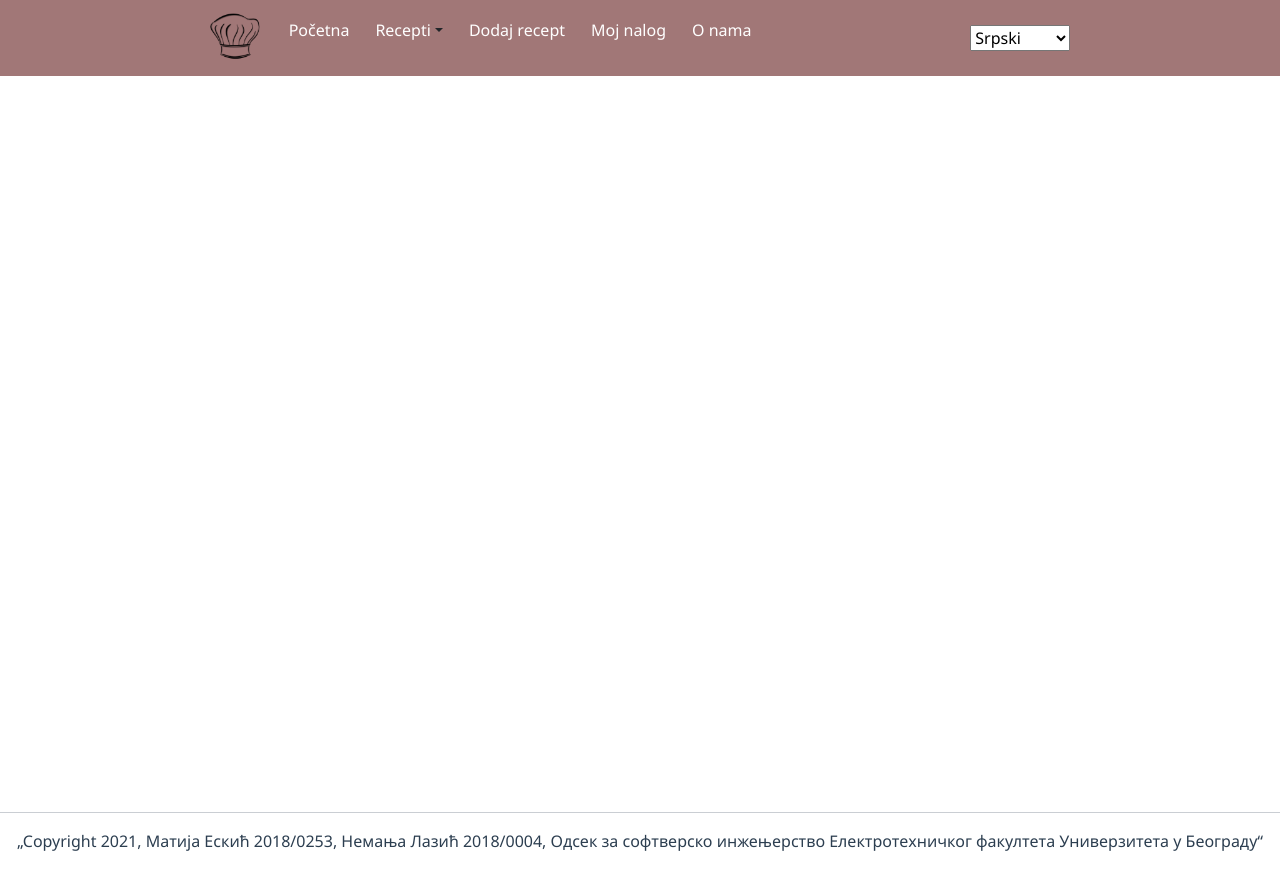
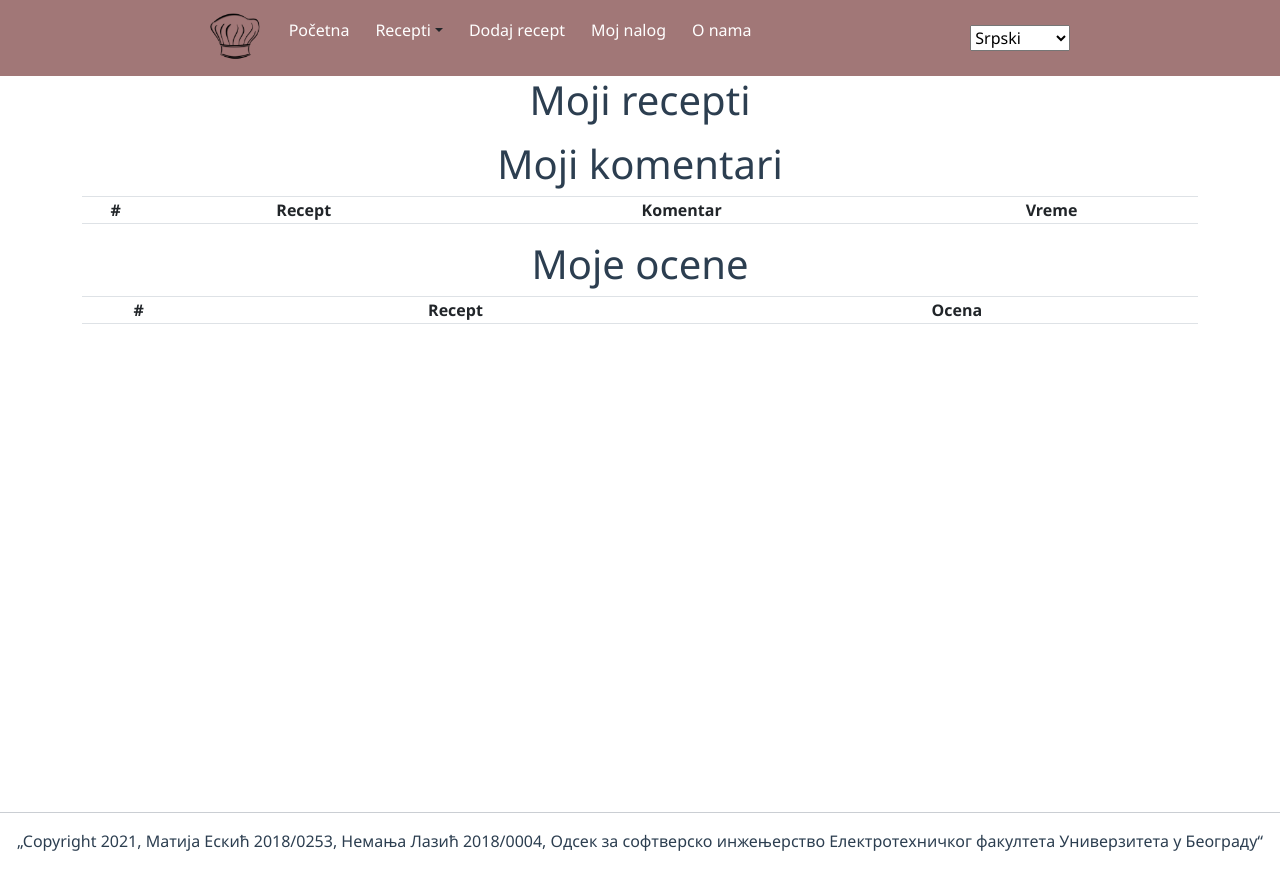
Before and after one commit to MatijaEskicWork/CookBook-App, a Vue app: page /nalog in a window 1280 px wide. Built offline with nearby package versions, Linux system fonts and the light colour scheme.

Commit message:
Moj nalog zapocet, treba da se stilizuje

```diff
--- a/src/components/Header.vue
+++ b/src/components/Header.vue
@@ -32,7 +32,7 @@
           </li>
           <li class="nav-item" style="user-select: auto;">
               <button class="btn">
-                  <router-link class="moj-nav-link" to="#">Moj nalog</router-link>
+                  <router-link class="moj-nav-link" to="/nalog">Moj nalog</router-link>
               </button>
           </li>
           <li class="nav-item" style="user-select: auto;">
--- a/src/router/index.js
+++ b/src/router/index.js
@@ -1,5 +1,6 @@
 import { createRouter, createWebHistory } from 'vue-router'
 import Pocetna from '../views/Pocetna.vue'
+import MojNalog from '../views/MojNalog.vue'
 
 const routes = [
   {
@@ -7,6 +8,15 @@ const routes = [
     name: 'Pocetna',
     component: Pocetna
   },
+  {
+    path: '/nalog',
+    name: 'MojNalog',
+    component: MojNalog
+  },
+  /*{
+    path: '/recept/:id',
+    name: 'Recept'
+  },*/
 
 ]
 
--- /dev/null
+++ b/src/views/MojNalog.vue
@@ -0,0 +1,117 @@
+<template>
+    <div class="row">
+        <div class="col-12">
+            <h1>Moji recepti</h1>
+            <ol id="lista-mojih-recepata">
+                <li v-for="recept in mojiRecepti" :key="recept.id">
+                    <router-link v-bind:to="'/recept/' + recept.id">{{recept.naziv}}</router-link>
+                </li>
+            </ol>
+        </div>
+    </div>
+    <div class="row">
+        <div class="col-12">
+            <h1>Moji komentari</h1>
+            <table class="table table-striped table-bordered">
+                <tr>
+                    <th>#</th>
+                    <th>Recept</th>
+                    <th>Komentar</th>
+                    <th>Vreme</th>
+                </tr>
+                <tr v-for="(komentar, index) in mojiKomentari" :key="index">
+                    <td>{{index + 1}}.</td>
+                    <td><router-link v-bind:to="'/recept/' + komentar.idRecepta">{{komentar.imeRecepta}}</router-link></td>
+                    <td>{{komentar.komentar}}</td>
+                    <td>{{komentar.vreme}}</td>
+                </tr>
+            </table>
+        </div>
+    </div>
+    <div class="row">
+        <div class="col-12">
+            <h1>Moje ocene</h1>
+            <table class="table table-striped table-bordered">
+                <tr>
+                    <th>#</th>
+                    <th>Recept</th>
+                    <th>Ocena</th>
+                </tr>
+                <tr v-for="(ocena, index) in mojeOcene" :key="index">
+                    <td>{{index + 1}}.</td>
+                    <td><router-link v-bind:to="'/recept/' + ocena.idRecepta">{{ocena.imeRecepta}}</router-link></td>
+                    <td>{{ocena.ocena}}</td>
+                </tr>
+            </table>
+        </div>
+    </div>
+</template>
+
+<style>
+    #lista-mojih-recepata{
+        text-align: left;
+    }
+</style>
+
+<script>
+export default {
+    name: 'MojNalog',
+    data() {
+        return{
+            mojiRecepti: [],
+            mojiKomentari: [],
+            mojeOcene: []
+        }
+    },
+    created(){
+        this.ucitajRecepte();
+        this.ucitajKomentare();
+        this.ucitajOcene();
+        //this.popuniStranicu();
+    },
+    methods: {
+        ucitajRecepte(){
+            if(localStorage.getItem('mojiRecepti') == null)
+            {
+                this.mojiRecepti = [];
+                localStorage.setItem('mojiRecepti', JSON.stringify(this.mojiRecepti));
+            }
+            else
+                this.mojiRecepti = JSON.parse(localStorage.getItem('mojiRecepti'));
+        },
+        ucitajKomentare(){
+            if(localStorage.getItem('mojiKomentari') == null)
+            {
+                this.mojiKomentari = [];
+                localStorage.setItem('mojiKomentari', JSON.stringify(this.mojiKomentari));
+            }
+            else
+                this.mojiKomentari = JSON.parse(localStorage.getItem('mojiKomentari'));
+        },
+        ucitajOcene(){
+            if(localStorage.getItem('mojeOcene') == null)
+            {
+                this.mojeOcene = [];
+                localStorage.setItem('mojeOcene', JSON.stringify(this.mojeOcene));
+            }
+            else
+                this.mojeOcene = JSON.parse(localStorage.getItem('mojeOcene'));
+        }
+        /*popuniStranicu(){
+            let listaRecepata = $("#lista-mojih-recepata");
+            for(let i = 0; i < this.mojiRecepti.length; i++)
+            {
+                let link = "/recepti/" + this.mojiRecepti[i][id];
+                let nazivRecepta = this.mojiRecepti[i][naziv];
+
+                let listItem = $("<li></li>");
+                let routerLink = $("<router-link><router-link>").text(nazivRecepta);
+                routerLink.attr('to', link);
+
+                listItem.append(routerLink);
+                listaRecepata.append(listItem);
+            }
+        }*/
+    }
+}
+</script>
```
